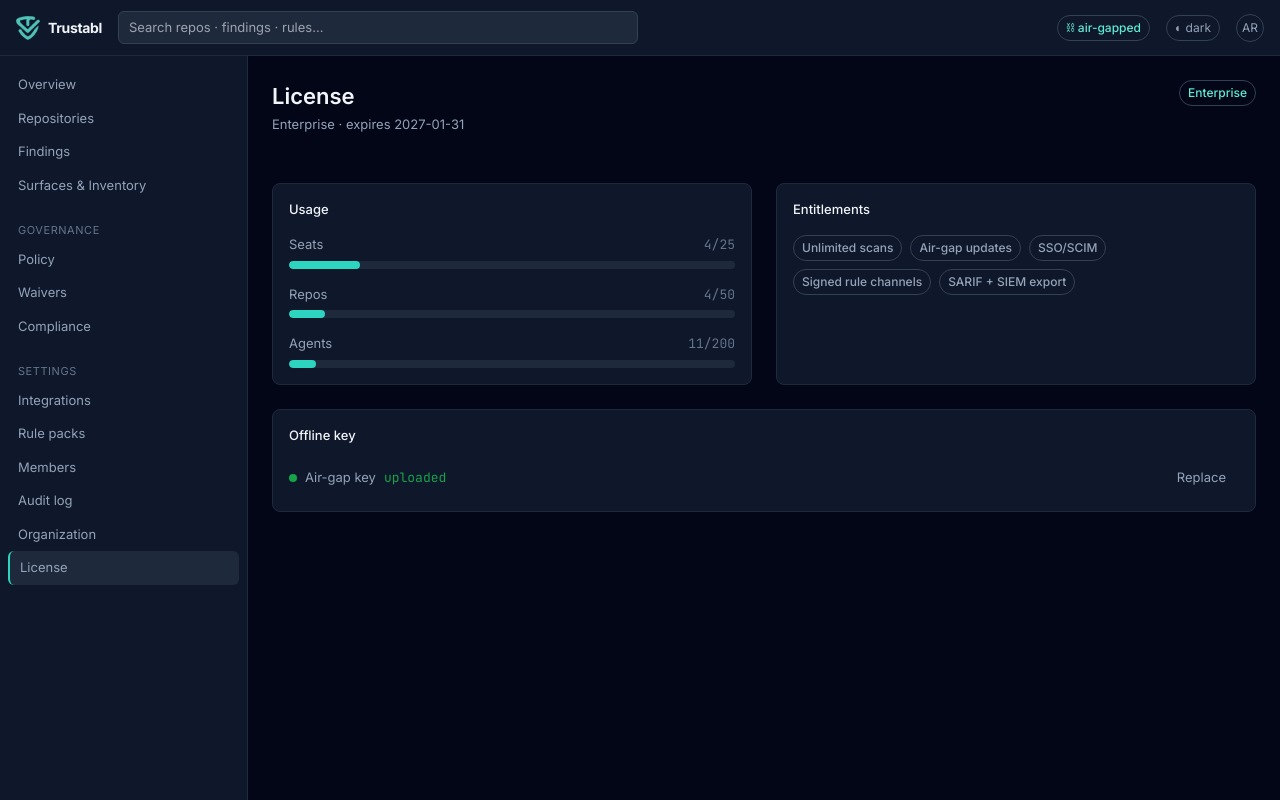
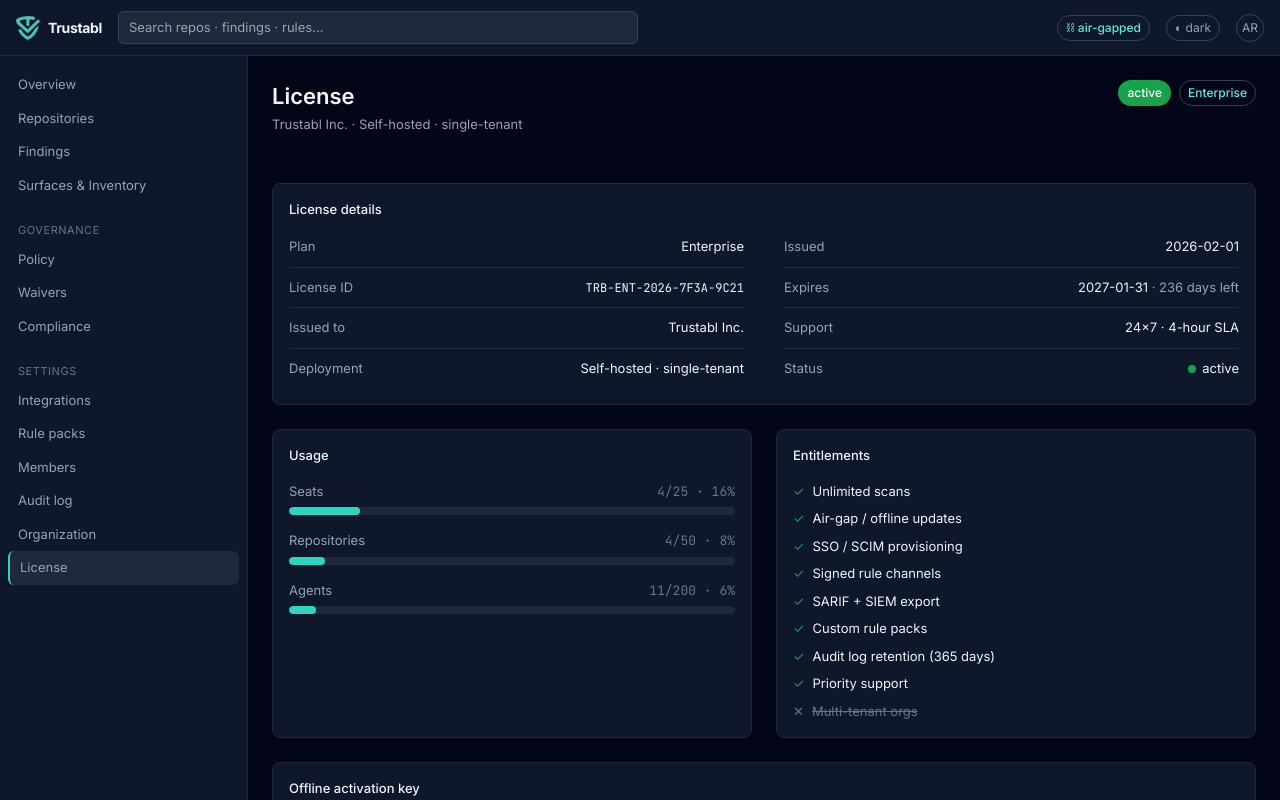
Before and after one commit to jhumel-code/trustabl-enterprise-ui, a React (Vite) app in the folder app/: page /#/settings/license in a window 1280 px wide. Built offline with nearby package versions, Linux system fonts and the light colour scheme.

Commit message:
feat(ui): enrich License page with full license details
Add a License-details card (ID, issued-to, dates + days-left, support, deployment,
status), usage percentages, an enabled/disabled entitlements list, and an offline
activation key with fingerprint + activation date.

```diff
--- a/app/src/data/platform.ts
+++ b/app/src/data/platform.ts
@@ -78,15 +78,33 @@
 
 export const license = {
   tier: 'Enterprise',
+  status: 'active',
+  licenseId: 'TRB-ENT-2026-7F3A-9C21',
+  issuedTo: 'Trustabl Inc.',
+  deployment: 'Self-hosted · single-tenant',
+  issuedAt: '2026-02-01',
+  expiresAt: '2027-01-31',
+  support: '24×7 · 4-hour SLA',
   seats: 25,
   seatsUsed: 4,
   reposCap: 50,
   reposUsed: 4,
   agentsCap: 200,
   agentsUsed: 11,
-  expiresAt: '2027-01-31',
   offlineKey: true,
-  entitlements: ['Unlimited scans', 'Air-gap updates', 'SSO/SCIM', 'Signed rule channels', 'SARIF + SIEM export'],
+  offlineKeyFingerprint: 'SHA256:9f86d081…b0f00a08',
+  activatedAt: '2026-02-03',
+  entitlements: [
+    { name: 'Unlimited scans', enabled: true },
+    { name: 'Air-gap / offline updates', enabled: true },
+    { name: 'SSO / SCIM provisioning', enabled: true },
+    { name: 'Signed rule channels', enabled: true },
+    { name: 'SARIF + SIEM export', enabled: true },
+    { name: 'Custom rule packs', enabled: true },
+    { name: 'Audit log retention (365 days)', enabled: true },
+    { name: 'Priority support', enabled: true },
+    { name: 'Multi-tenant orgs', enabled: false },
+  ],
 }
 
 export const org = {
--- a/app/src/pages/LicensePage.tsx
+++ b/app/src/pages/LicensePage.tsx
@@ -1,4 +1,5 @@
 import { useRef, useState } from 'react'
+import type { ReactNode } from 'react'
 import { license } from '@/data/platform'
 import { pct } from '@/lib/format'
 import { PageHeader } from '@/components/ui/PageHeader'
@@ -9,9 +10,20 @@
 
 const usage = [
   { label: 'Seats', used: license.seatsUsed, cap: license.seats },
-  { label: 'Repos', used: license.reposUsed, cap: license.reposCap },
+  { label: 'Repositories', used: license.reposUsed, cap: license.reposCap },
   { label: 'Agents', used: license.agentsUsed, cap: license.agentsCap },
 ]
+
+const daysLeft = Math.max(0, Math.round((new Date(license.expiresAt).getTime() - Date.now()) / 86_400_000))
+
+function Row({ label, children }: { label: string; children: ReactNode }) {
+  return (
+    <div className="flex items-start justify-between gap-4 border-b py-2.5 last:border-0">
+      <span className="text-sm text-fg-muted">{label}</span>
+      <span className="text-right text-sm text-fg">{children}</span>
+    </div>
+  )
+}
 
 /** License & entitlements — control-plane (platform-domain) data. */
 export function LicensePage() {
@@ -19,12 +31,46 @@
   const [keyName, setKeyName] = useState<string | null>(null)
 
   return (
-    <div className="flex flex-col gap-6 max-w-content">
+    <div className="flex max-w-content flex-col gap-6">
       <PageHeader
         title="License"
-        subtitle={`${license.tier} · expires ${license.expiresAt}`}
-        actions={<Badge tone="brand">{license.tier}</Badge>}
+        subtitle={`${license.issuedTo} · ${license.deployment}`}
+        actions={
+          <>
+            <Badge variant="solid" tone="success">
+              {license.status}
+            </Badge>
+            <Badge tone="brand">{license.tier}</Badge>
+          </>
+        }
       />
+
+      <Card>
+        <div className="mb-2 text-sm font-medium text-fg">License details</div>
+        <div className="grid gap-x-10 sm:grid-cols-2">
+          <div>
+            <Row label="Plan">{license.tier}</Row>
+            <Row label="License ID">
+              <span className="font-mono text-xs">{license.licenseId}</span>
+            </Row>
+            <Row label="Issued to">{license.issuedTo}</Row>
+            <Row label="Deployment">{license.deployment}</Row>
+          </div>
+          <div>
+            <Row label="Issued">{license.issuedAt}</Row>
+            <Row label="Expires">
+              {license.expiresAt} <span className="text-fg-muted">· {daysLeft} days left</span>
+            </Row>
+            <Row label="Support">{license.support}</Row>
+            <Row label="Status">
+              <span className="inline-flex items-center gap-1.5">
+                <StatusDot tone="success" />
+                {license.status}
+              </span>
+            </Row>
+          </div>
+        </div>
+      </Card>
 
       <div className="grid grid-cols-1 gap-6 lg:grid-cols-2">
         <Card className="flex flex-col gap-4">
@@ -35,14 +81,11 @@
                 <div className="mb-1.5 flex items-baseline justify-between text-sm">
                   <span className="text-fg-muted">{u.label}</span>
                   <span className="font-mono text-fg-subtle">
-                    {u.used}/{u.cap}
+                    {u.used}/{u.cap} · {pct(u.used / u.cap)}
                   </span>
                 </div>
                 <div className="h-2 overflow-hidden rounded-full bg-inset">
-                  <div
-                    className="h-full rounded-full bg-brand"
-                    style={{ width: pct(u.used / u.cap) }}
-                  />
+                  <div className="h-full rounded-full bg-brand" style={{ width: pct(u.used / u.cap) }} />
                 </div>
               </div>
             ))}
@@ -51,17 +94,23 @@
 
         <Card className="flex flex-col gap-4">
           <div className="text-sm font-medium text-fg">Entitlements</div>
-          <div className="flex flex-wrap gap-2">
+          <ul className="flex flex-col gap-2">
             {license.entitlements.map((e) => (
-              <Badge key={e} tone="neutral">
-                {e}
-              </Badge>
+              <li key={e.name} className="flex items-center gap-2 text-sm">
+                {e.enabled ? (
+                  <span className="text-status-success">✓</span>
+                ) : (
+                  <span className="text-fg-subtle">✕</span>
+                )}
+                <span className={e.enabled ? 'text-fg' : 'text-fg-subtle line-through'}>{e.name}</span>
+              </li>
             ))}
+          </ul>
+        </Card>
       </div>
-        </Card>
 
-        <Card className="flex flex-col gap-4 lg:col-span-2">
-          <div className="text-sm font-medium text-fg">Offline key</div>
+      <Card className="flex flex-col gap-4">
+        <div className="text-sm font-medium text-fg">Offline activation key</div>
         <input
           ref={fileRef}
           type="file"
@@ -73,12 +122,15 @@
         />
         {license.offlineKey || keyName ? (
           <div className="flex flex-wrap items-center justify-between gap-3">
+            <div className="min-w-0">
               <div className="flex items-center gap-2 text-sm">
                 <StatusDot tone="success" />
                 <span className="text-fg-muted">Air-gap key</span>
-                <span className="font-mono text-status-success">
-                  {keyName ?? 'uploaded'}
-                </span>
+                <span className="font-mono text-status-success">{keyName ?? 'active'}</span>
+              </div>
+              <div className="mt-1 font-mono text-xs text-fg-subtle">
+                {license.offlineKeyFingerprint} · activated {license.activatedAt}
+              </div>
             </div>
             <Button variant="ghost" onClick={() => fileRef.current?.click()}>
               Replace
@@ -89,16 +141,12 @@
             <span className="text-sm text-fg-subtle">
               No offline key on file — required for air-gapped updates.
             </span>
-              <Button
-                variant="secondary"
-                onClick={() => fileRef.current?.click()}
-              >
+            <Button variant="secondary" onClick={() => fileRef.current?.click()}>
               Upload key
             </Button>
           </div>
         )}
       </Card>
     </div>
-    </div>
   )
 }
```
Lines whose indentation alone changed are shown as unchanged.
